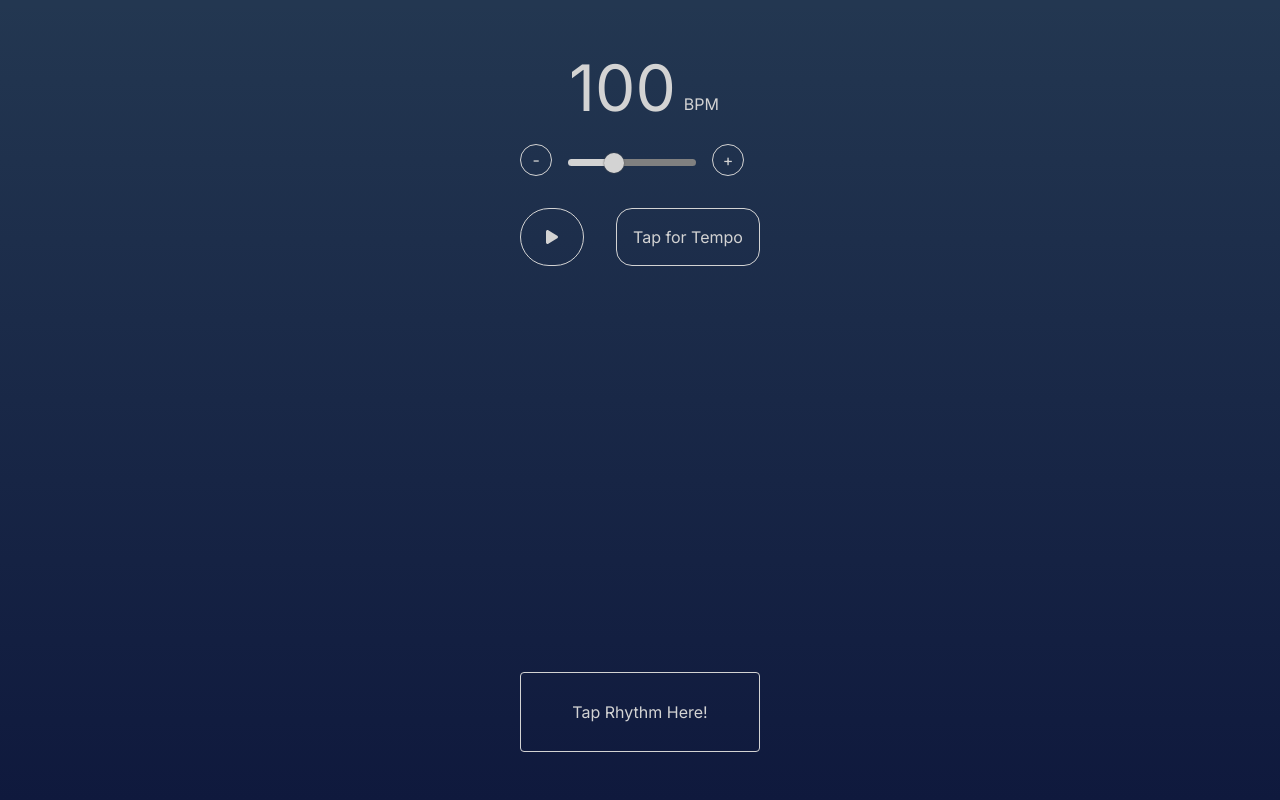
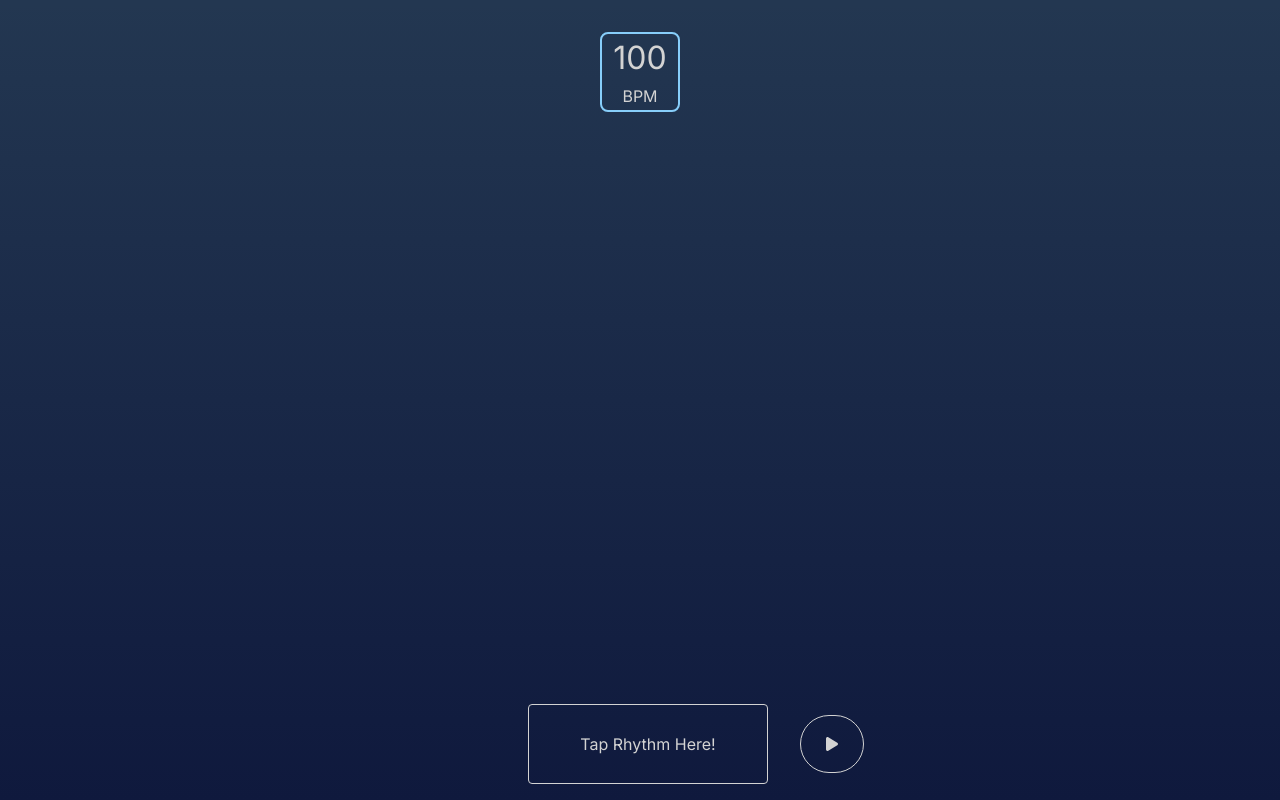
Before and after one commit to anthem123/rhythm-finder, a Next.js app: page /rhythm-finder/ in a window 1280 px wide. Built offline with nearby package versions, Linux system fonts and the light colour scheme.

Commit message:
Created compact BPM viewer

```diff
--- a/src/app/layout.tsx
+++ b/src/app/layout.tsx
@@ -1,5 +1,7 @@
 import './style/globals.css'
 import './style/slider.css'
+import './style/metronome-selector.css'
+import './style/metronome-view.css'
 import { Inter } from 'next/font/google'
 
 const inter = Inter({ subsets: ['latin'] })
--- /dev/null
+++ b/src/app/metronome-selecter.jsx
@@ -0,0 +1,14 @@
+import React from 'react';
+
+export default function MetronomeSelecter({
+  tempo,
+  onSelect
+  }) {
+
+    return (
+      <button className="tempo-button" onClick={onSelect}>
+        <span className='tempo-text'>{tempo}</span>
+        <span className='tempo-bpm'>BPM</span>
+      </button>
+    )
+  }
--- a/src/app/metronome-view.jsx
+++ b/src/app/metronome-view.jsx
@@ -1,60 +1,27 @@
 import React, { useState, useEffect } from 'react';
-import metronomeUtil from './metronome/metronome-util'
 import TempoSlider from './tempo-slider';
 import { FontAwesomeIcon } from '@fortawesome/react-fontawesome'
-import { faPause, faPlay } from '@fortawesome/free-solid-svg-icons'
+import { faXmark } from '@fortawesome/free-solid-svg-icons'
 
 export default function Metronome({
   tempo,
   setTempo,
-  setNewRhythm
+  metronomeOn,
+  toggleMetronome,
+  displayMetModal,
+  onClose
   }) {
-    const playIcon = <FontAwesomeIcon icon={faPlay} />;
-    const pauseIcon = <FontAwesomeIcon icon={faPause} />;
-    const [metronomeText, setMetronomeText] = useState(playIcon);
-    const [metronomeOn, setMetronomeOn] = useState(false);
-    useEffect(() => {
-      // call api or anything
-      const basePath = process.env.RESOURCE_PATH === undefined ? '/rhythm-finder' : process.env.RESOURCE_PATH;
-      metronomeUtil.init(basePath);
-    });
-
-    const toggleMetronome = () => {
-      if (metronomeOn) {
-        setMetronomeOn(false);
-        setMetronomeText(playIcon);
-        setNewRhythm(true);
-      } else {
-        setMetronomeOn(true);
-        setMetronomeText(pauseIcon);
-      }
+    if (!displayMetModal) {
+      return null;
     }
 
-    if (metronomeOn) {
-      metronomeUtil.play(tempo);
-    } else {
-      metronomeUtil.stop();
-    }
-
-    let msTempo;
-    if (tempo) {
-      msTempo = 60000/tempo;
-    } else {
-      msTempo = 0;
-    }
-
-    const animationStyle = metronomeOn ? {
-      '-webkit-animation': `pulse ${msTempo}ms infinite`,
-      '-moz-animation': `pulse ${msTempo}ms infinite`,
-      '-o-animation': `pulse ${msTempo}ms infinite`,
-      '-animation': `pulse ${msTempo}ms infinite`,
-    } : {};
-
     return (
-      <div>
-        <div className='tempo-display'>
-          <p className='tempo-text'>{tempo}</p>
-          <p className='tempo-bpm'>BPM</p>
+      <div className='metronome-holder'>
+        <div className='tempo-top-bar'>
+          <span className='tempo-title'>Set Tempo</span>
+          <button onClick={onClose} className='metronome-close-button'>
+            <FontAwesomeIcon icon={faXmark} />
+          </button>
         </div>
         <TempoSlider
           tempo={tempo}
@@ -62,10 +29,7 @@ export default function Metronome({
           metronomeOn={metronomeOn}
           toggleMetronome={toggleMetronome}
         />
-        <div>
-          <button className='play-pause-button' style={animationStyle} onClick={toggleMetronome}>{metronomeText}</button>
-          <button className='tap-bpm-button'>Tap for Tempo</button>
-        </div>
+        <button className='tap-bpm-button'>Tap for Tempo</button>
       </div>
     )
   }
--- a/src/app/note-viewer.jsx
+++ b/src/app/note-viewer.jsx
@@ -33,8 +33,6 @@ export default function NoteViewer({
       }
     }
 
-    const srcDirectory = process.env.NEXT_PUBLIC_RESOURCE_PATH === undefined
-      ? '/rhythm-finder/notes/' : `${process.env.NEXT_PUBLIC_RESOURCE_PATH}/notes/`;
     const images = rhythmList
       .filter(rhythm => rhythm.noteValue !== undefined)
       .map((rhythm, index) => (
--- a/src/app/page.tsx
+++ b/src/app/page.tsx
@@ -1,14 +1,32 @@
 'use client'
 
-import React, { useState } from 'react';
+import React, { useState, useEffect } from 'react';
 import Metronome from './metronome-view';
+import MetronomeSelecter from './metronome-selecter';
 import NoteViewer from './note-viewer';
 import { getNoteValue } from './utils/beat-calc'
+import { FontAwesomeIcon } from '@fortawesome/react-fontawesome'
+import { faPause, faPlay } from '@fortawesome/free-solid-svg-icons'
+import metronomeUtil from './metronome/metronome-util'
 
 export default function Home() {
+  const playIcon = <FontAwesomeIcon icon={faPlay} />;
+  const pauseIcon = <FontAwesomeIcon icon={faPause} />;
+
+  const [beatValue, setBeatValue] = useState(1);
+  const [beatCount, setBeatCount] = useState(4);
   const [tempo, setTempo] = useState('100');
   const [rhythm, setRhythm] = useState<any[]>([]);
   const [newRhythm, setNewRhythm] = useState(true);
+  const [displayMetModal, setDisplayMetModal] = useState(false);
+  const [metronomeOn, setMetronomeOn] = useState(false);
+  const [metronomeText, setMetronomeText] = useState(playIcon);
+
+  useEffect(() => {
+    // call api or anything
+    const basePath = process.env.NEXT_PUBLIC_RESOURCE_PATH === undefined ? '/rhythm-finder' : process.env.NEXT_PUBLIC_RESOURCE_PATH;
+    metronomeUtil.init(basePath);
+  });
 
   const addRhythm = () => {
     if (newRhythm) {
@@ -32,26 +50,65 @@ export default function Home() {
   }
 
   const formatRhythm = rhythmList => {
-    const beatValue = 1;
-    const beatCount = 4;
     const formattedRhythm = [];
     rhythmList.forEach(rhythm => {
       const beat = [];
     });
   }
 
+  const toggleMetronome = () => {
+    if (metronomeOn) {
+      setMetronomeOn(false);
+      setMetronomeText(playIcon);
+      setNewRhythm(true);
+    } else {
+      setMetronomeOn(true);
+      setMetronomeText(pauseIcon);
+    }
+  }
+
+  let msTempo = 0;
+  if (tempo) {
+    msTempo = 60000/parseInt(tempo);
+  }
+
+  const animationStyle = metronomeOn ? {
+    '-webkit-animation': `pulse ${msTempo}ms infinite`,
+    '-moz-animation': `pulse ${msTempo}ms infinite`,
+    '-o-animation': `pulse ${msTempo}ms infinite`,
+    '-animation': `pulse ${msTempo}ms infinite`,
+  } : {};
+
+  if (metronomeOn) {
+    metronomeUtil.play(tempo);
+  } else {
+    metronomeUtil.stop();
+  }
+
+  const onMetModalSelect = () => {
+    setDisplayMetModal(!displayMetModal);
+  }
+
   return (
-    <main className="flex min-h-screen flex-col items-center justify-between p-8">
+    <main className="flex min-h-screen flex-col items-center p-8">
+      <MetronomeSelecter
+        tempo={tempo}
+        onSelect={onMetModalSelect}
+      />
       <Metronome
         tempo={tempo}
         setTempo={setTempo}
-        setNewRhythm={setNewRhythm}
+        metronomeOn={metronomeOn}
+        toggleMetronome={toggleMetronome}
+        displayMetModal={displayMetModal}
+        onClose={onMetModalSelect}
       />
       <NoteViewer
         rhythmList={rhythm}
       />
-      <div>
+      <div className="footer">
         <button className="clickable-button tap-input-button" onClick={addRhythm}>Tap Rhythm Here!</button>
+        <button className='play-pause-button' style={animationStyle} onClick={toggleMetronome}>{metronomeText}</button>
       </div>
     </main>
   )
--- a/src/app/style/globals.css
+++ b/src/app/style/globals.css
@@ -26,14 +26,6 @@ body {
   height: 5rem;
 }
 
-.play-pause-button {
-  margin: 1rem;
-  border-radius: 2rem;
-  border: 1px lightgrey solid;
-  padding: 1rem;
-  width: 4rem;
-}
-
 .clickable-button {
   padding: 0.5rem;
   border: 1px lightgrey solid;
@@ -51,38 +43,19 @@ body {
   color: darkslategray;
 }
 
-.tempo-display {
-  display: flex;
-  justify-content: center;
-  height: 6rem;
-}
-
-.tempo-text {
-  padding: 0.5rem;
-  font-size: 4rem;
-}
-
-.tempo-bpm {
-  position: relative;
-  top: 60px;
-}
-
-.tap-bpm-button {
-  padding: 1rem;
-  border-radius: 1rem;
-  border: 1px lightgrey solid;
-  margin: 1rem;
-}
-
-.tap-bpm-button:hover {
-  background: #4e5789;
-}
-
 .note-viewer {
   background-color: lightgray;
   padding: 2rem;
   display: flex;
   border-radius: 0.5rem;
+  margin: 4rem;
+}
+
+.footer {
+  position: fixed;
+  left: 40%;
+  bottom: 0;
+  width: 100%;
 }
 
 /*@media (prefers-color-scheme: dark) {
--- /dev/null
+++ b/src/app/style/metronome-selector.css
@@ -0,0 +1,15 @@
+.tempo-button {
+  width: 5rem;
+  height: 5rem;
+  border: 2px lightskyblue solid;
+  border-radius: 0.5rem;
+  display: grid;
+}
+
+.tempo-text {
+  font-size: 2rem;
+}
+
+.tempo-bpm {
+  position: relative;
+}
--- /dev/null
+++ b/src/app/style/metronome-view.css
@@ -0,0 +1,48 @@
+.metronome-holder {
+  position: absolute;
+  top: 8rem;
+  display: grid;
+  border: 2px lightskyblue solid;
+  border-radius: 0.5rem;
+  padding: 0 16px 16px 16px;
+  background-color: #223650;
+}
+
+.tap-bpm-button {
+  padding: 1rem;
+  border-radius: 1rem;
+  border: 1px lightgrey solid;
+  margin: 1rem;
+}
+
+.tap-bpm-button:hover {
+  background: #4e5789;
+}
+
+.play-pause-button {
+  margin: 1rem;
+  border-radius: 2rem;
+  border: 1px lightgrey solid;
+  padding: 1rem;
+  width: 4rem;
+}
+
+.metronome-close-button {
+  position: absolute;
+  left: 88%;
+  top: 9%;
+  border: 1px gray solid;
+  border-radius: 1rem;
+  width: 1.8rem;
+  color: gray;
+}
+
+.tempo-top-bar {
+  text-align: center;
+  border-bottom: 1px whitesmoke solid;
+  padding: 8px 0;
+}
+
+.tempo-title {
+  font-size: 2rem;
+}
```
